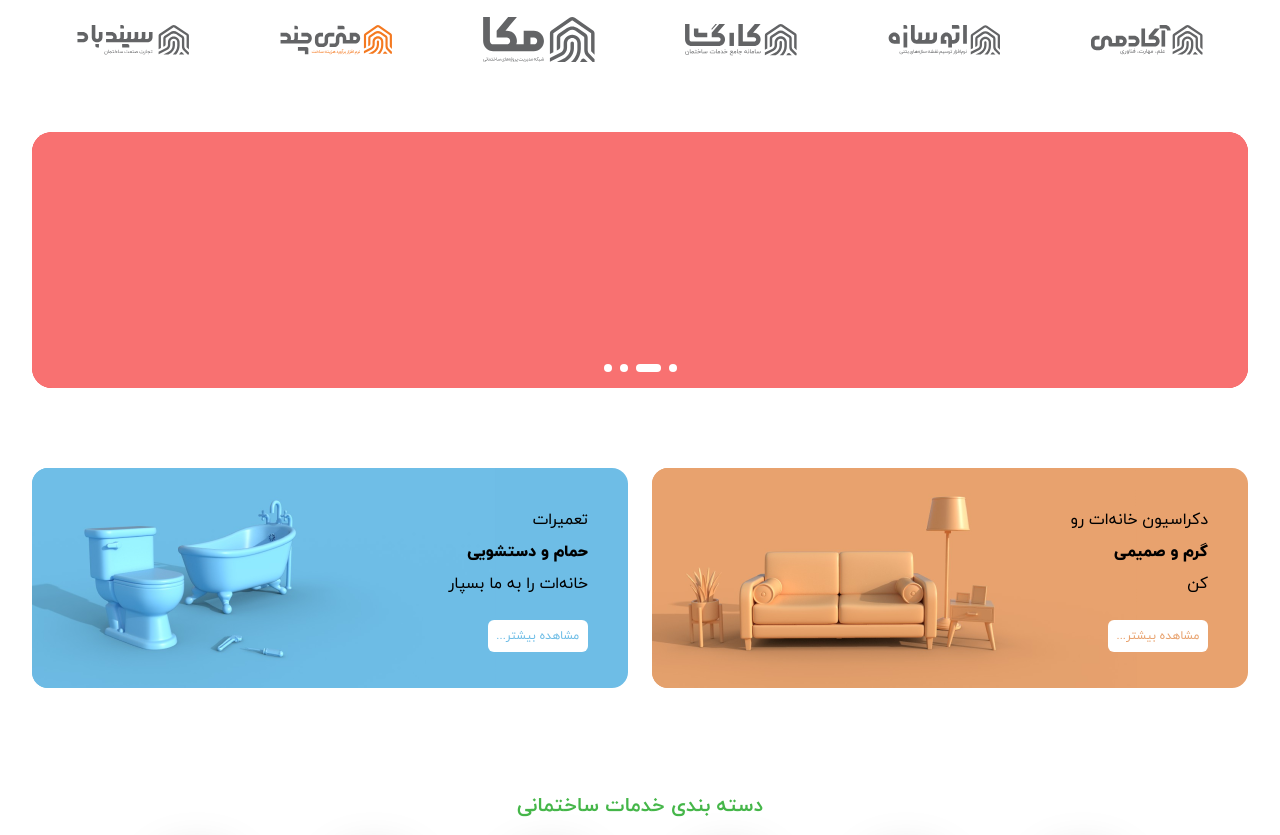
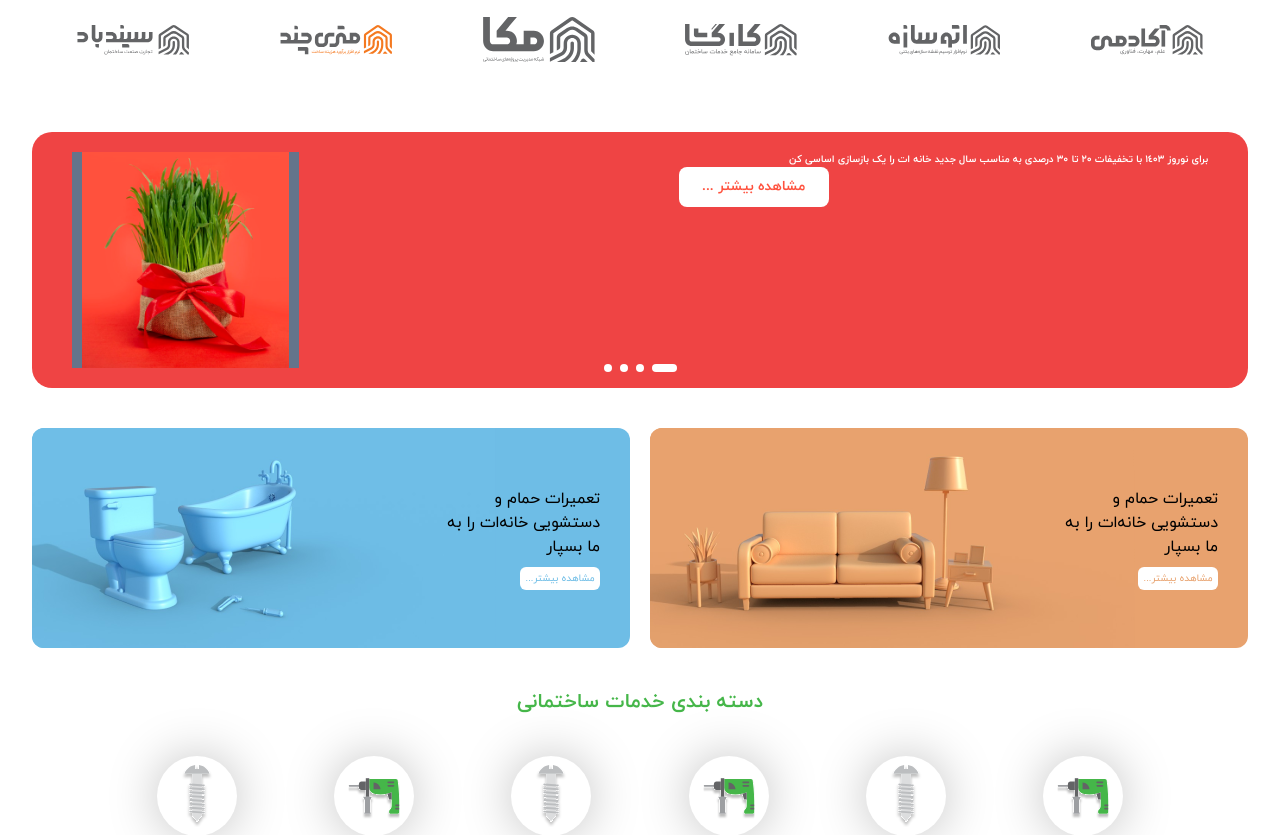
Before and after one commit to AfwebMaker/K-Landing, a React (Create React App) app: page / in a window 1280 px wide. Shown: the part 840-1675 px from the top of the page. Built offline with nearby package versions, Linux system fonts and the light colour scheme.

Commit message:
responsive offer banner

```diff
--- a/src/components/Home/carouselBanner/Carousel.js
+++ b/src/components/Home/carouselBanner/Carousel.js
@@ -22,7 +22,7 @@ const Carousel = () => {
             }}
             modules={[Pagination]}
             autoplay={{
-                delay: 3000,
+                delay: 100000,
                 disableOnInteraction: false,
             }}
             loop={true}
@@ -32,11 +32,26 @@ const Carousel = () => {
             <SwiperSlide>
                 <div className="w-full fcc h-full bg-red-500 px-10 py-5 relative">
                     <div className='flex flex-col items-center justify-start w-[80%] max-w-[80%] h-full'>
+                        <p className='flex w-full text-right text-white text-[10px] font-bold'>
+                            برای نوروز ۱٤۰۳ با تخفیفات ۲۰ تا ۳۰ درصدی به مناسب سال جدید خانه ات را یک بازسازی اساسی کن
+                        </p>
+                        <div className='fcc relative right-0 px-5 py-2 bg-white w-[150px] max-w-[150px] h-[40px] max-h-[40px] font-bold text-sm text-color-font-5 rounded-lg'>
+                            مشاهده بیشتر ...
+                        </div>
+                    </div>
+                    <div className='hidden sm:flex items-center justify-center w-[20%] max-w-[20%] h-full bg-slate-500'>
+                        <img className='h-full' src={bannerImage} alt='' />
+                    </div>
+                </div>
+            </SwiperSlide>
+            <SwiperSlide>
+                <div className="w-full fcc h-full bg-red-500 px-10 py-5 relative">
+                    <div className='flex flex-col items-center justify-start w-[80%] max-w-[80%] h-full'>
                         <p className='flex w-full text-right text-white text-lg font-bold'>
                             برای نوروز ۱٤۰۳ با تخفیفات ۲۰ تا ۳۰ درصدی به مناسب سال جدید خانه ات را یک بازسازی اساسی کن
                         </p>
                         <div className='fcc relative right-0 px-5 py-2 bg-white w-[150px] max-w-[150px] h-[40px] max-h-[40px] font-bold text-sm text-color-font-5 rounded-lg'>
-                        مشاهده بیشتر ...
+                            مشاهده بیشتر ...
                         </div>
                     </div>
                     <div className='flex items-center justify-center w-[20%] max-w-[20%] h-full bg-slate-500'>
@@ -45,13 +60,34 @@ const Carousel = () => {
                 </div>
             </SwiperSlide>
             <SwiperSlide>
-                <div className="w-full h-full bg-red-400"></div>
+                <div className="w-full fcc h-full bg-red-500 px-10 py-5 relative">
+                    <div className='flex flex-col items-center justify-start w-[80%] max-w-[80%] h-full'>
+                        <p className='flex w-full text-right text-white text-lg font-bold'>
+                            برای نوروز ۱٤۰۳ با تخفیفات ۲۰ تا ۳۰ درصدی به مناسب سال جدید خانه ات را یک بازسازی اساسی کن
+                        </p>
+                        <div className='fcc relative right-0 px-5 py-2 bg-white w-[150px] max-w-[150px] h-[40px] max-h-[40px] font-bold text-sm text-color-font-5 rounded-lg'>
+                            مشاهده بیشتر ...
+                        </div>
+                    </div>
+                    <div className='flex items-center justify-center w-[20%] max-w-[20%] h-full bg-slate-500'>
+                        <img className='h-full' src={bannerImage} alt='' />
+                    </div>
+                </div>
             </SwiperSlide>
             <SwiperSlide>
-                <div className="w-full h-full bg-red-500"></div>
-            </SwiperSlide>
-            <SwiperSlide>
-                <div className="w-full h-full bg-red-400"></div>
+                <div className="w-full fcc h-full bg-red-500 px-10 py-5 relative">
+                    <div className='flex flex-col items-center justify-start w-[80%] max-w-[80%] h-full'>
+                        <p className='flex w-full text-right text-white text-lg font-bold'>
+                            برای نوروز ۱٤۰۳ با تخفیفات ۲۰ تا ۳۰ درصدی به مناسب سال جدید خانه ات را یک بازسازی اساسی کن
+                        </p>
+                        <div className='fcc relative right-0 px-5 py-2 bg-white w-[150px] max-w-[150px] h-[40px] max-h-[40px] font-bold text-sm text-color-font-5 rounded-lg'>
+                            مشاهده بیشتر ...
+                        </div>
+                    </div>
+                    <div className='flex items-center justify-center w-[20%] max-w-[20%] h-full bg-slate-500'>
+                        <img className='h-full' src={bannerImage} alt='' />
+                    </div>
+                </div>
             </SwiperSlide>
         </Swiper>
     )
--- a/src/components/Home/hero/SplitWithImage.js
+++ /dev/null
@@ -1,53 +0,0 @@
-import React from 'react'
-
-export default function Example() {
-  return (
-    <div className="relative bg-white">
-      <div className="mx-auto max-w-7xl lg:grid lg:grid-cols-12 lg:gap-x-8 lg:px-8">
-        <div className="relative lg:col-span-5 lg:-mr-8 xl:absolute xl:inset-0 xl:left-1/2 xl:mr-0">
-          <img
-            className="aspect-[3/2] w-full bg-gray-50 object-cover lg:absolute lg:inset-0 lg:aspect-auto lg:h-full"
-            src="https://images.unsplash.com/photo-1498758536662-35b82cd15e29?ixlib=rb-4.0.3&ixid=MnwxMjA3fDB8MHxwaG90by1wYWdlfHx8fGVufDB8fHx8&auto=format&fit=crop&w=2102&q=80"
-            alt=""
-          />
-        </div>
-        <div className="px-6 pb-24 pt-10 sm:pb-32 lg:col-span-7 lg:px-0 lg:pb-56 lg:pt-48 xl:col-span-6">
-          <div className="mx-auto max-w-2xl lg:mx-0">
-            <img
-              className="h-11"
-              src="https://tailwindui.com/img/logos/mark.svg?color=indigo&shade=600"
-              alt="Your Company"
-            />
-            <div className="hidden sm:mt-32 sm:flex lg:mt-16">
-              <div className="relative rounded-full px-3 py-1 text-sm leading-6 text-gray-500 ring-1 ring-gray-900/10 hover:ring-gray-900/20">
-                Anim aute id magna aliqua ad ad non deserunt sunt.{' '}
-                <a href="#" className="whitespace-nowrap font-semibold text-indigo-600">
-                  <span className="absolute inset-0" aria-hidden="true" />
-                  Read more <span aria-hidden="true">&rarr;</span>
-                </a>
-              </div>
-            </div>
-            <h1 className="mt-24 text-4xl font-bold tracking-tight text-gray-900 sm:mt-10 sm:text-6xl">
-              Data to enrich your online business
-            </h1>
-            <p className="mt-6 text-lg leading-8 text-gray-600">
-              Anim aute id magna aliqua ad ad non deserunt sunt. Qui irure qui lorem cupidatat commodo. Elit sunt amet
-              fugiat veniam occaecat fugiat aliqua.
-            </p>
-            <div className="mt-10 flex items-center gap-x-6">
-              <a
-                href="#"
-                className="rounded-md bg-indigo-600 px-3.5 py-2.5 text-sm font-semibold text-white shadow-sm hover:bg-indigo-500 focus-visible:outline focus-visible:outline-2 focus-visible:outline-offset-2 focus-visible:outline-indigo-600"
-              >
-                Get started
-              </a>
-              <a href="#" className="text-sm font-semibold leading-6 text-gray-900">
-                Learn more <span aria-hidden="true">→</span>
-              </a>
-            </div>
-          </div>
-        </div>
-      </div>
-    </div>
-  )
-}
--- a/src/components/Home/offerBanner/OfferBanner.js
+++ b/src/components/Home/offerBanner/OfferBanner.js
@@ -5,19 +5,20 @@ import decoration from "../../../assets/images/home/offerBanner/decoration.png"
 import facilities from "../../../assets/images/home/offerBanner/facilities.png"
 import coloring from "../../../assets/images/home/offerBanner/coloring.png"
 
-function offerBanner() {
+function offerBanner(props) {
+  const { } = props
+
+
   return (
-    <div className="text-center flex items-center flex-col pt-10 pb-16">
+    <div className="text-center flex items-center flex-col ">
       <div className="maxLayout px-[20px] md:px-[32px] w-full flex flex-col items-center justify-center">
-        <div className='w-full h-[220px] flex items-center justify-between'>
-          <div className='relative w-[49%] h-full bg-[#E8A26E] rounded-2xl flex items-center justify-end overflow-hidden'>
-            <div className='flex flex-col absolute right-10'>
-              <div className=' text-base flex flex-col items-start justify-center mb-5 leading-8'>
-                <span>دکراسیون خانه‌ات رو</span>
-                <span className='font-extrabold'>گرم و صمیمی</span>
-                <span>کن</span>
+        <div className='w-full grid grid-cols-12 gap-y-5 md:gap-y-0 md:gap-x-5 items-center justify-between'>
+          <div className='relative col-span-12 md:col-span-6 h-full bg-[#E8A26E] rounded-xl flex items-center justify-end overflow-hidden'>
+            <div className='flex flex-col absolute right-[5%]'>
+              <div className=' text-[min(2.5vw,5vh)] sm:text-sm lg:text-base pl-[50%] flex flex-col items-start justify-center mb-2 leading-[160%]'>
+                <span className='text-right' >تعمیرات حمام و دستشویی خانه‌ات را به ما بسپار</span>
               </div>
-              <div className='bg-white rounded-md text-xs fcc py-2 max-w-[100px] text-[#E8A26E]'>
+              <div className='bg-white rounded-md text-[10px] fcc py-1 max-w-[80px] text-[#E8A26E]'>
                 مشاهده بیشتر...
               </div>
             </div>
@@ -25,14 +26,12 @@ function offerBanner() {
               <img src={decoration} alt='' />
             </div>
           </div>
-          <div className='relative w-[49%] h-full bg-[#6EBDE6] rounded-2xl flex items-center justify-end overflow-hidden'>
-            <div className='flex flex-col absolute right-10'>
-              <div className=' text-base flex flex-col items-start justify-center mb-5 leading-8'>
-                <span>تعمیرات</span>
-                <span className='font-extrabold'>حمام و دستشویی</span>
-                <span>خانه‌ات را به ما بسپار</span>
+          <div className='relative col-span-12 md:col-span-6 h-full bg-[#6EBDE6] rounded-xl flex items-center justify-end overflow-hidden'>
+            <div className='flex flex-col absolute right-[5%]'>
+              <div className=' text-[min(2.5vw,5vh)] sm:text-sm lg:text-base pl-[50%] flex flex-col items-start justify-center mb-2 leading-[160%]'>
+                <span className='text-right' >تعمیرات حمام و دستشویی خانه‌ات را به ما بسپار</span>
               </div>
-              <div className='bg-white rounded-md text-xs fcc py-2 max-w-[100px] text-[#6EBDE6]'>
+              <div className='bg-white rounded-md text-[10px] fcc py-1 max-w-[80px] text-[#6EBDE6]'>
                 مشاهده بیشتر...
               </div>
             </div>
--- a/src/pages/Home.js
+++ b/src/pages/Home.js
@@ -2,7 +2,6 @@ import React from 'react'
 // components
 import Weblog from '../components/Home/weblog/Weblog.js'
 import Hero from '../components/Home/hero/Hero.js'
-import S from '../components/Home/hero/SplitWithImage.js'
 import CarouselBanner from '../components/Home/carouselBanner/CarouselBanner.js'
 import Questions from '../components/Home/questions/Questions.js'
 import AppInformation from '../components/Home/appInformation/AppInformation.js'
@@ -17,9 +16,8 @@ export const Home = () => {
   return (
     <div>
       <div className='h-[100px] w-full'></div>
-      {/* Hero no responsive */}
       <Hero />
-      {/* <S /> */}
+
       <Brands />
 
       {/* CarouselBanner no responsive */}
```
